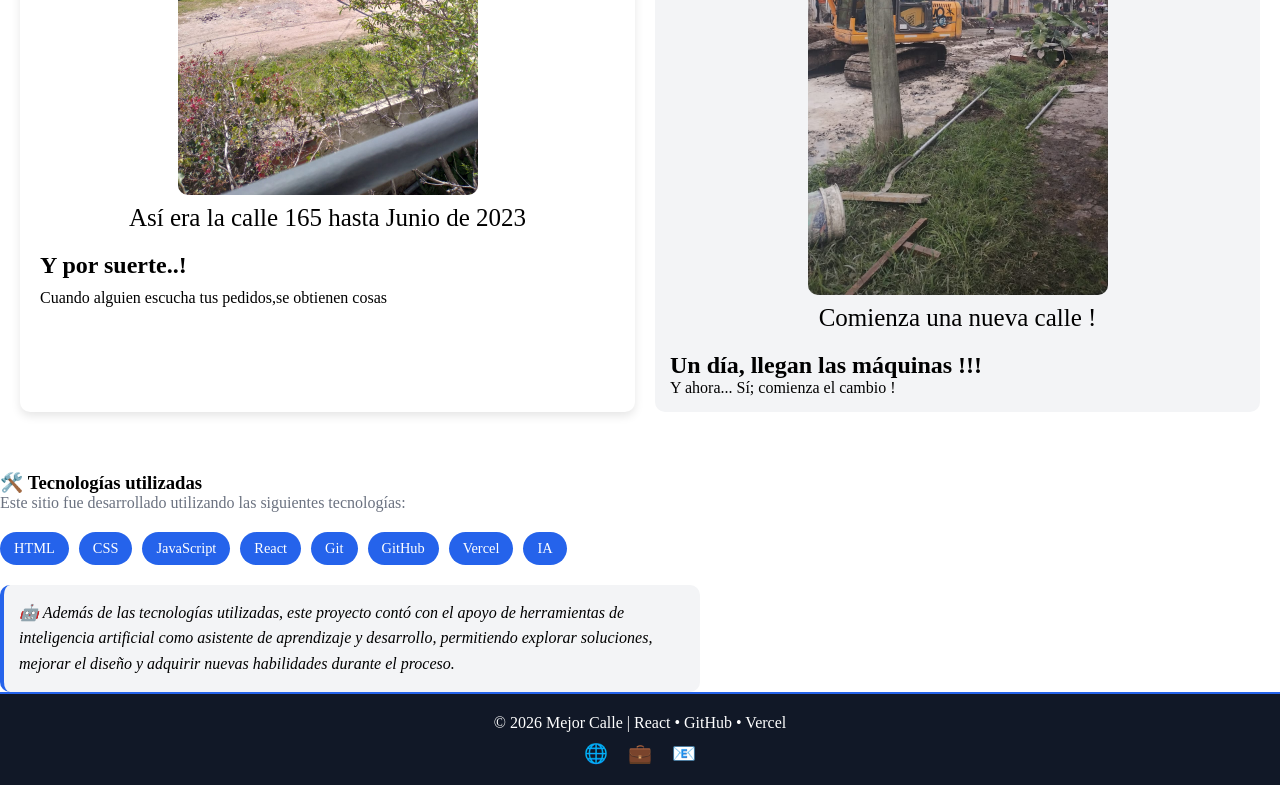
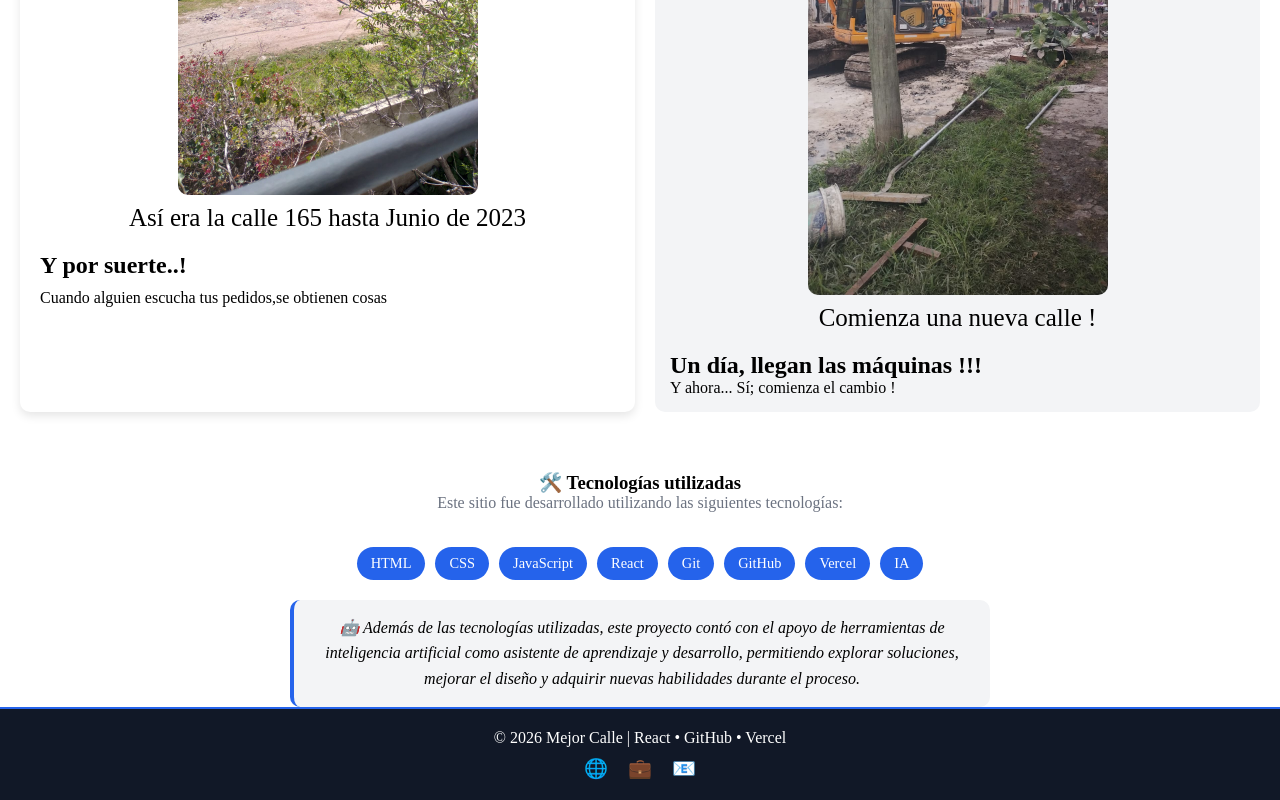
Before and after one commit to raul-juarez58/mejor-calle-react, a React (Vite) app: page / in a window 1280 px wide. Shown: the part 717-1517 px from the top of the page. Built offline with nearby package versions, Linux system fonts and the light colour scheme.

Commit message:
css hab modificado

```diff
--- a/src/componentes/Habilidades.css
+++ b/src/componentes/Habilidades.css
@@ -1,5 +1,10 @@
 .habilidades {
     margin-top: 40px;
+    display: flex;
+    flex-direction: column;
+    align-items: center;
+
+    text-align: center;
 }
 
 .skills-descripcion {
```
